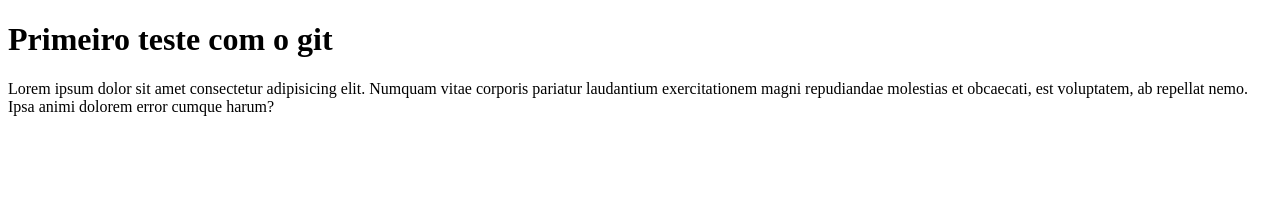
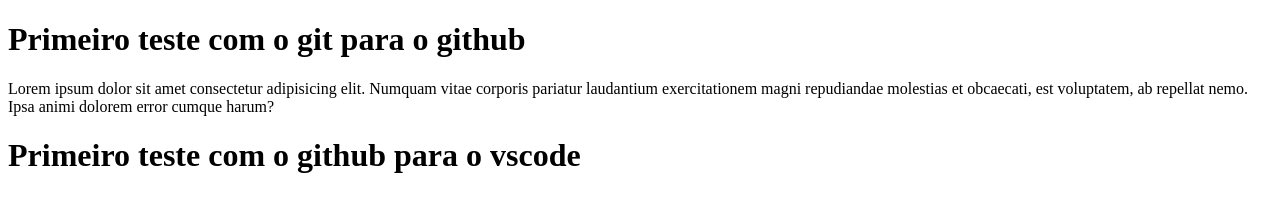
Before and after one commit to Titanio112/teste-vscode, a plain HTML site: page index.html in a window 1280 px wide. Drawn offline with Linux system fonts and the light colour scheme.

Commit message:
Update index.html

```diff
--- a/index.html
+++ b/index.html
@@ -7,7 +7,8 @@
     <title>teste do git</title>
 </head>
 <body>
-    <h1>Primeiro teste com o git</h1>
+    <h1>Primeiro teste com o git para o github</h1>
     <p>Lorem ipsum dolor sit amet consectetur adipisicing elit. Numquam vitae corporis pariatur laudantium exercitationem magni repudiandae molestias et obcaecati, est voluptatem, ab repellat nemo. Ipsa animi dolorem error cumque harum?</p>
+    <h1>Primeiro teste com o github para o vscode</h1>
 </body>
 </html>
```
